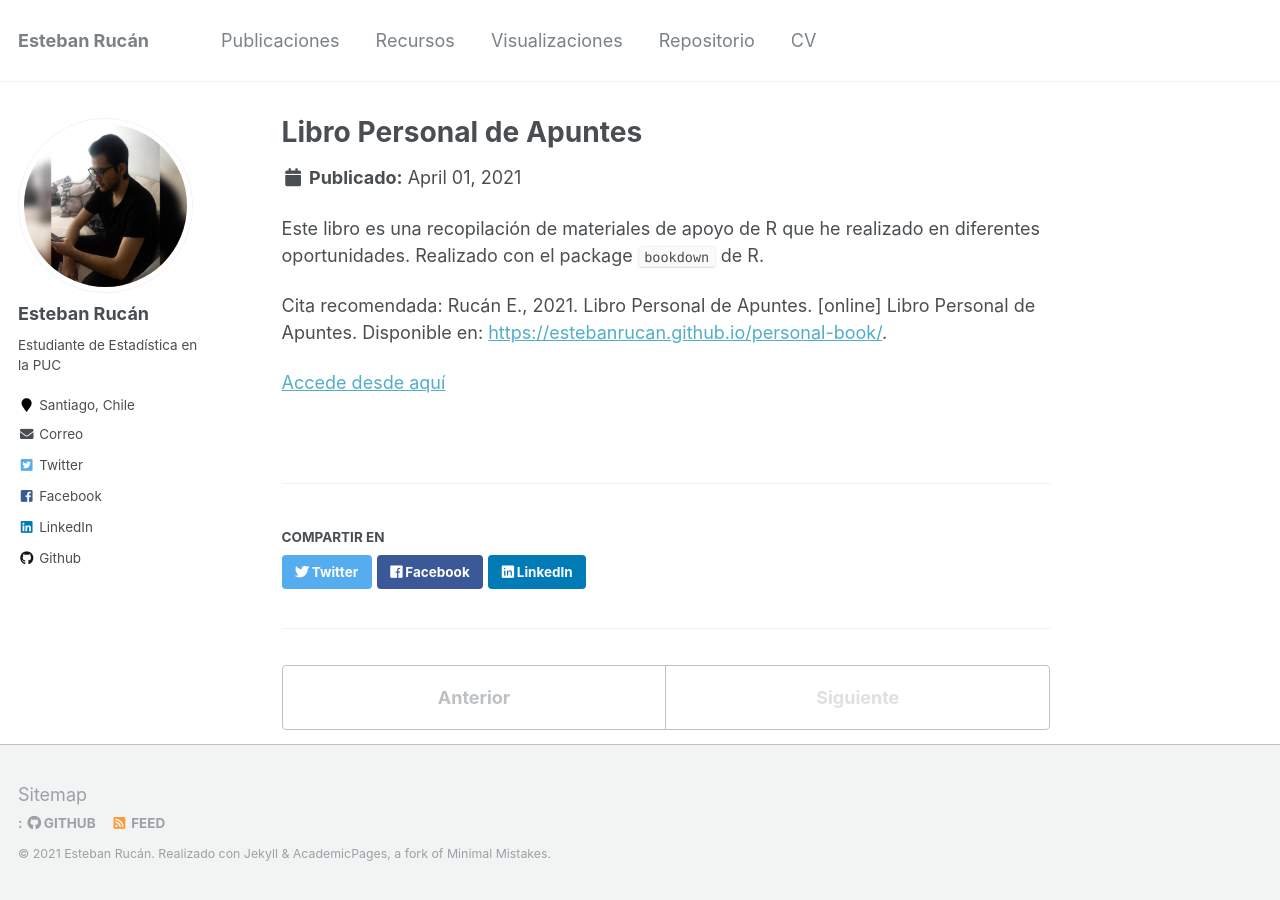
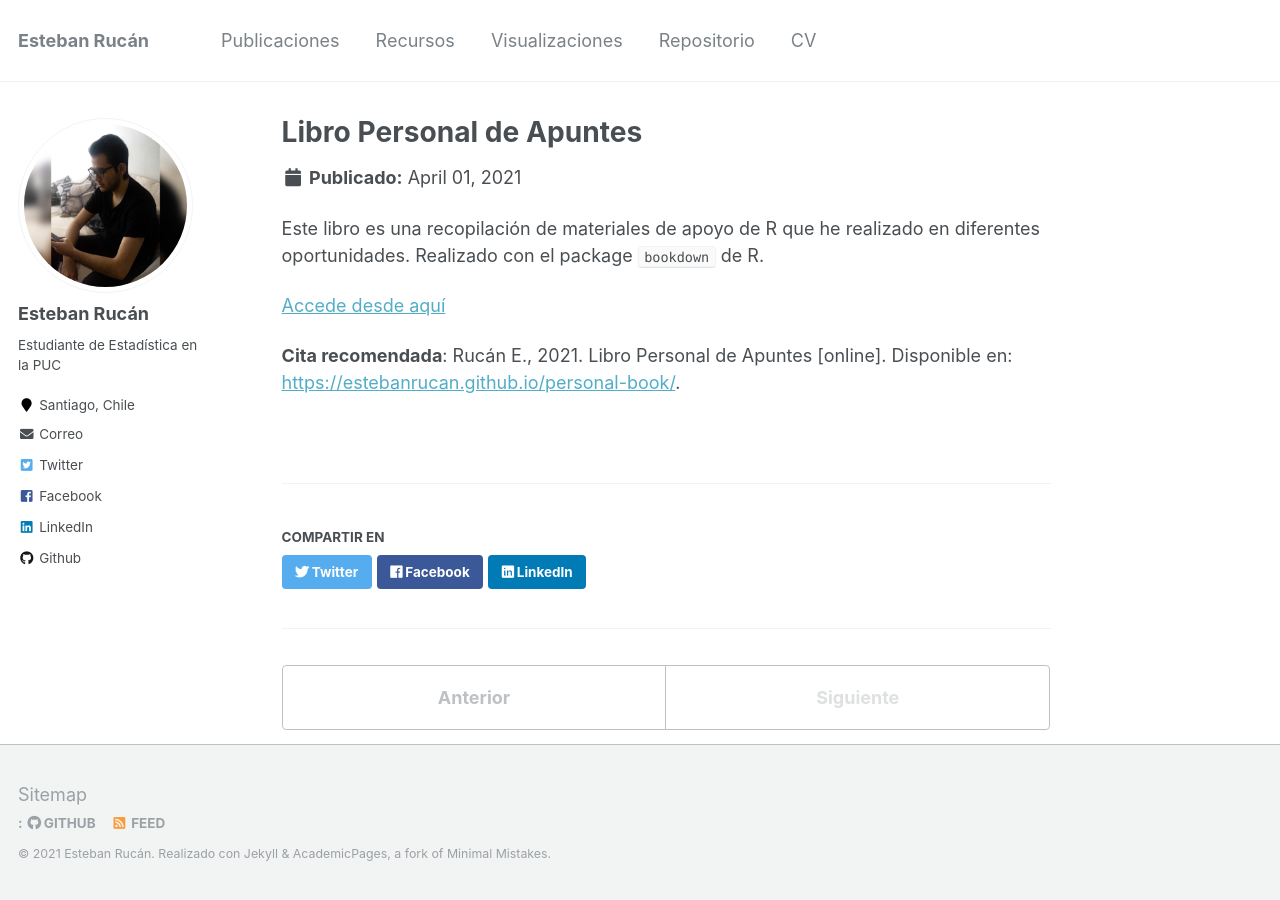
Before and after one commit to estebanrucan/estebanrucan.com, a Jekyll site: the page built from _recursos/libro-personal-de-apuntes.md, in a window 1280 px wide. Built offline with Jekyll 4.4.1, drawn with Linux system fonts in a browser that asks for light colours.

Commit message:
Editando linkl de acceso a los contenidos

```diff
--- a/_recursos/libro-personal-de-apuntes.md
+++ b/_recursos/libro-personal-de-apuntes.md
@@ -9,6 +9,7 @@ location: "Santiago, CHile"
 
 Este libro es una recopilación de materiales de apoyo de R que he realizado en diferentes oportunidades. Realizado con el package `bookdown` de R.
 
-Cita recomendada: Rucán E., 2021. Libro Personal de Apuntes. [online] Libro Personal de Apuntes. Disponible en: <https://estebanrucan.github.io/personal-book/>.
+<a href="/personal-book/" target="_blank">Accede desde aquí</a>
 
-[Accede desde aquí](/personal-book/)
+
+**Cita recomendada**: Rucán E., 2021. Libro Personal de Apuntes [online]. Disponible en: <https://estebanrucan.github.io/personal-book/>.
```
Also changed, not shown: _publicaciones/reporte-comunas-tasa-defuncion-alta_2017.md (+2 -1 lines), _recursos/covid-interactive-explotation.md (+3 -3 lines).
